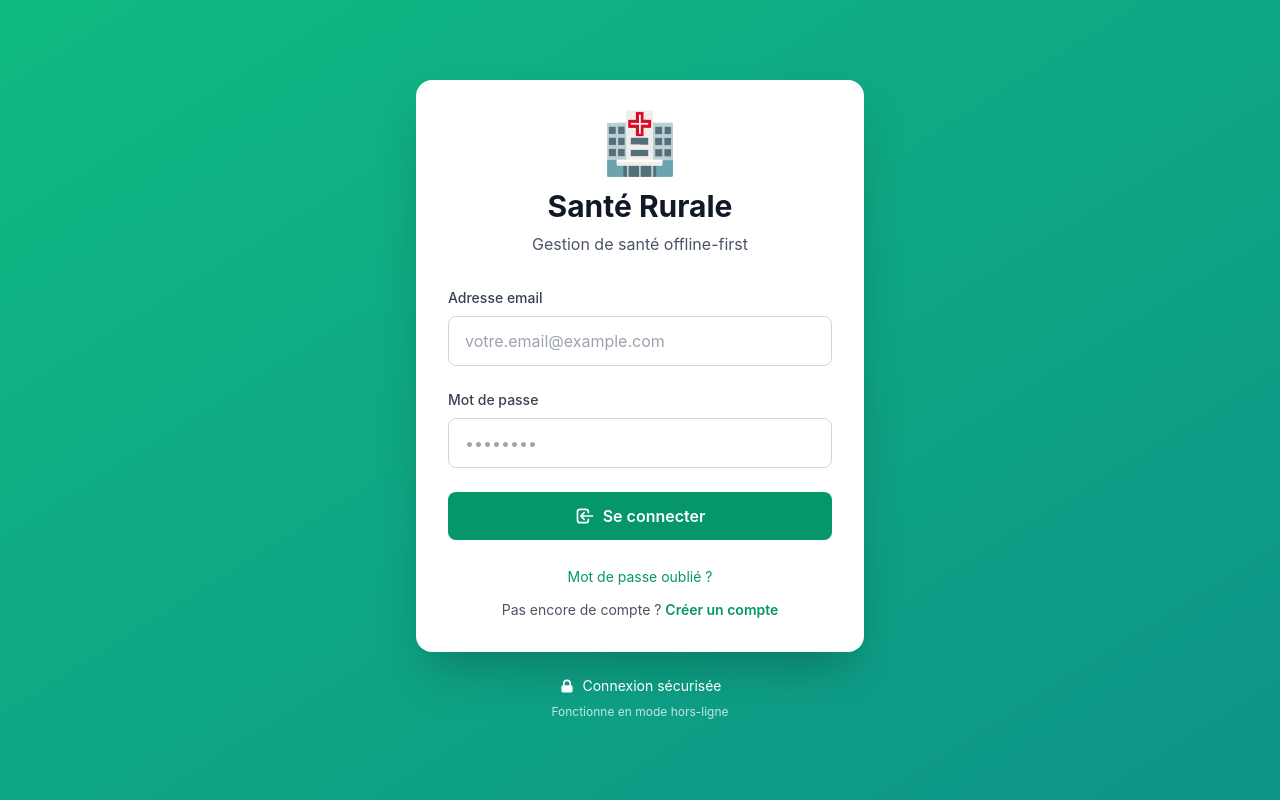
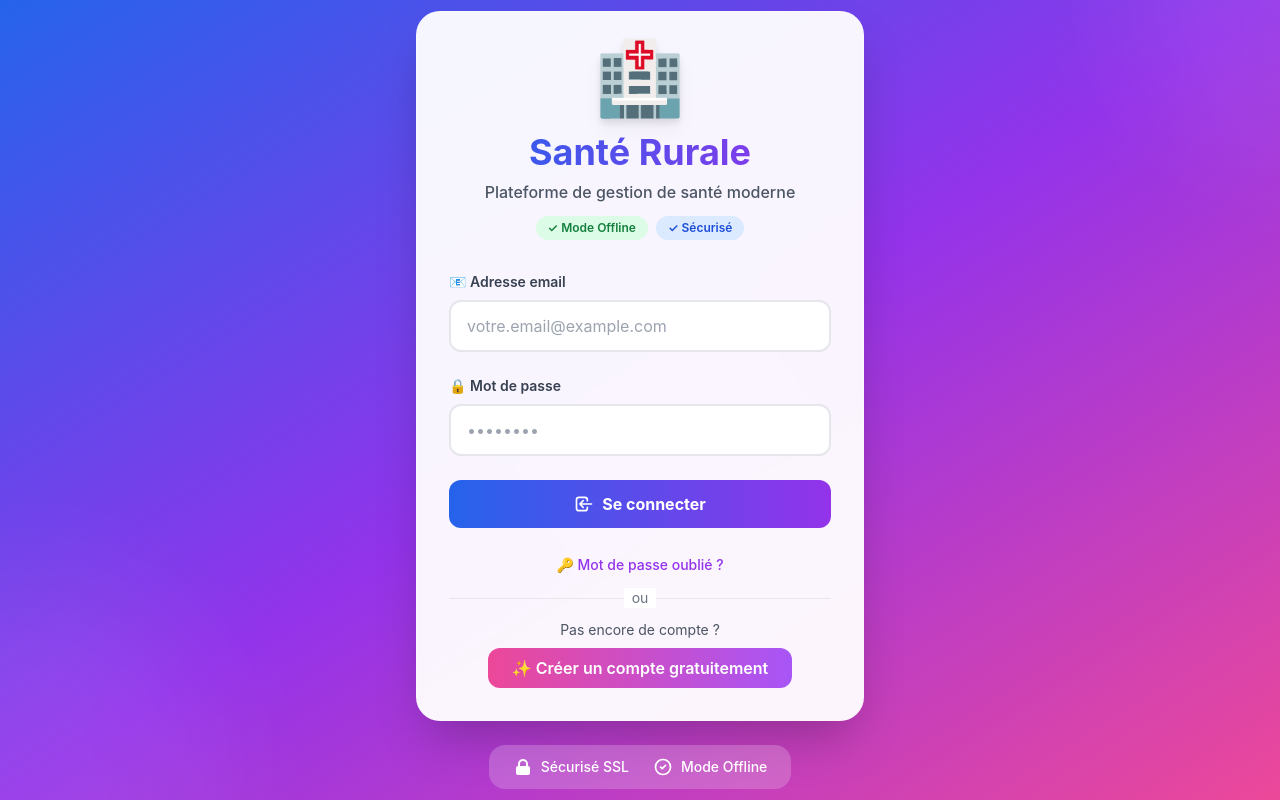
Before and after one commit to ddabo7/SanteRurale, a React (Vite) app in the folder pwa/: page /login in a window 1280 px wide. Built offline with nearby package versions, Linux system fonts and the light colour scheme.

Commit message:
Relook de l'app

```diff
--- a/pwa/src/components/Layout.tsx
+++ b/pwa/src/components/Layout.tsx
@@ -15,47 +15,59 @@ export const Layout = ({ children }: LayoutProps) => {
   const isActive = (path: string) => location.pathname === path
 
   return (
-    <div className="min-h-screen bg-gray-50">
-      {/* Header */}
-      <header className="bg-emerald-600 text-white shadow-lg">
+    <div className="min-h-screen bg-gradient-to-br from-gray-50 via-blue-50 to-purple-50">
+      {/* Header avec gradient moderne */}
+      <header className="bg-gradient-to-r from-blue-600 via-purple-600 to-pink-500 text-white shadow-2xl sticky top-0 z-50 backdrop-blur-lg">
         <div className="max-w-7xl mx-auto px-4 sm:px-6 lg:px-8">
           <div className="flex items-center justify-between h-16">
             <div className="flex items-center">
-              <Link to="/" className="flex items-center">
-                <span className="text-2xl font-bold">🏥 Santé Rurale</span>
+              <Link to="/" className="flex items-center group">
+                <span className="text-2xl font-bold flex items-center gap-2 transition-transform group-hover:scale-105">
+                  <span className="text-3xl">🏥</span>
+                  <span className="bg-white/20 backdrop-blur-sm px-3 py-1 rounded-lg">Santé Rurale</span>
+                </span>
               </Link>
 
               {isAuthenticated && (
-                <nav className="ml-10 flex space-x-4">
+                <nav className="ml-10 flex space-x-2">
                   <Link
                     to="/patients"
-                    className={`px-3 py-2 rounded-md text-sm font-medium transition-colors ${
+                    className={`px-4 py-2 rounded-xl text-sm font-semibold transition-all transform hover:scale-105 ${
                       isActive('/patients')
-                        ? 'bg-emerald-700'
-                        : 'hover:bg-emerald-500'
+                        ? 'bg-white/30 backdrop-blur-md shadow-lg'
+                        : 'hover:bg-white/20 backdrop-blur-sm'
                     }`}
                   >
-                    👥 Patients
+                    <span className="flex items-center gap-2">
+                      <span className="text-lg">👥</span>
+                      Patients
+                    </span>
                   </Link>
                   <Link
                     to="/consultations"
-                    className={`px-3 py-2 rounded-md text-sm font-medium transition-colors ${
+                    className={`px-4 py-2 rounded-xl text-sm font-semibold transition-all transform hover:scale-105 ${
                       isActive('/consultations')
-                        ? 'bg-emerald-700'
-                        : 'hover:bg-emerald-500'
+                        ? 'bg-white/30 backdrop-blur-md shadow-lg'
+                        : 'hover:bg-white/20 backdrop-blur-sm'
                     }`}
                   >
-                    🩺 Consultations
+                    <span className="flex items-center gap-2">
+                      <span className="text-lg">🩺</span>
+                      Consultations
+                    </span>
                   </Link>
                   <Link
                     to="/rapports"
-                    className={`px-3 py-2 rounded-md text-sm font-medium transition-colors ${
+                    className={`px-4 py-2 rounded-xl text-sm font-semibold transition-all transform hover:scale-105 ${
                       isActive('/rapports')
-                        ? 'bg-emerald-700'
-                        : 'hover:bg-emerald-500'
+                        ? 'bg-white/30 backdrop-blur-md shadow-lg'
+                        : 'hover:bg-white/20 backdrop-blur-sm'
                     }`}
                   >
-                    📊 Rapports
+                    <span className="flex items-center gap-2">
+                      <span className="text-lg">📊</span>
+                      Rapports
+                    </span>
                   </Link>
                 </nav>
               )}
@@ -66,22 +78,32 @@ export const Layout = ({ children }: LayoutProps) => {
         </div>
       </header>
 
-      {/* Main content */}
+      {/* Main content avec padding et background amélioré */}
       <main className="max-w-7xl mx-auto px-4 sm:px-6 lg:px-8 py-8">
-        {children}
+        <div className="animate-fadeIn">
+          {children}
+        </div>
       </main>
 
-      {/* Footer */}
-      <footer className="bg-white border-t border-gray-200 mt-auto">
-        <div className="max-w-7xl mx-auto px-4 sm:px-6 lg:px-8 py-4">
-          <div className="flex justify-between items-center text-sm text-gray-500">
-            <p>© 2025 Santé Rurale</p>
-            <div className="flex space-x-4">
-              <span className="flex items-center">
-                <span className={`inline-block w-2 h-2 rounded-full mr-2 ${
-                  navigator.onLine ? 'bg-green-500' : 'bg-red-500'
+      {/* Footer moderne avec gradient */}
+      <footer className="bg-gradient-to-r from-gray-50 to-gray-100 border-t border-gray-200 mt-auto backdrop-blur-lg">
+        <div className="max-w-7xl mx-auto px-4 sm:px-6 lg:px-8 py-6">
+          <div className="flex justify-between items-center">
+            <div className="flex items-center gap-2">
+              <span className="text-2xl">🏥</span>
+              <div>
+                <p className="text-sm font-semibold text-gray-700">© 2025 Santé Rurale</p>
+                <p className="text-xs text-gray-500">Plateforme de gestion de santé</p>
+              </div>
+            </div>
+            <div className="flex items-center gap-4">
+              <span className="flex items-center gap-2 px-4 py-2 bg-white rounded-full shadow-sm border border-gray-200">
+                <span className={`inline-block w-2 h-2 rounded-full animate-pulse ${
+                  navigator.onLine ? 'bg-green-500' : 'bg-orange-500'
                 }`}></span>
-                {navigator.onLine ? 'En ligne' : 'Hors-ligne'}
+                <span className="text-sm font-medium text-gray-700">
+                  {navigator.onLine ? '✓ En ligne' : '⚠ Hors-ligne'}
+                </span>
               </span>
             </div>
           </div>
--- a/pwa/src/pages/LoginPage.tsx
+++ b/pwa/src/pages/LoginPage.tsx
@@ -29,18 +29,36 @@ export const LoginPage = () => {
   }
 
   return (
-    <div className="min-h-screen flex items-center justify-center bg-gradient-to-br from-emerald-500 to-teal-600 px-4">
-      <div className="max-w-md w-full">
-        <div className="bg-white rounded-2xl shadow-2xl p-8">
-          {/* Logo */}
+    <div className="min-h-screen flex items-center justify-center bg-gradient-to-br from-blue-600 via-purple-600 to-pink-500 px-4 relative overflow-hidden">
+      {/* Animated background shapes */}
+      <div className="absolute inset-0 overflow-hidden">
+        <div className="absolute -top-40 -right-40 w-80 h-80 bg-white/10 rounded-full blur-3xl animate-pulse"></div>
+        <div className="absolute -bottom-40 -left-40 w-96 h-96 bg-white/10 rounded-full blur-3xl animate-pulse delay-1000"></div>
+        <div className="absolute top-1/2 left-1/2 transform -translate-x-1/2 -translate-y-1/2 w-64 h-64 bg-white/5 rounded-full blur-2xl"></div>
+      </div>
+
+      <div className="max-w-md w-full relative z-10">
+        {/* Card avec backdrop blur */}
+        <div className="bg-white/95 backdrop-blur-lg rounded-3xl shadow-2xl p-8 border border-white/20">
+          {/* Logo avec animation */}
           <div className="text-center mb-8">
-            <div className="text-6xl mb-4">🏥</div>
-            <h1 className="text-3xl font-bold text-gray-900">
+            <div className="inline-block animate-bounce">
+              <div className="text-7xl mb-4 filter drop-shadow-lg">🏥</div>
+            </div>
+            <h1 className="text-4xl font-bold bg-gradient-to-r from-blue-600 to-purple-600 bg-clip-text text-transparent">
               Santé Rurale
             </h1>
-            <p className="text-gray-600 mt-2">
-              Gestion de santé offline-first
+            <p className="text-gray-600 mt-2 font-medium">
+              Plateforme de gestion de santé moderne
             </p>
+            <div className="flex items-center justify-center gap-2 mt-3">
+              <span className="px-3 py-1 bg-green-100 text-green-700 rounded-full text-xs font-semibold">
+                ✓ Mode Offline
+              </span>
+              <span className="px-3 py-1 bg-blue-100 text-blue-700 rounded-full text-xs font-semibold">
+                ✓ Sécurisé
+              </span>
+            </div>
           </div>
 
           {/* Form */}
@@ -58,8 +76,8 @@ export const LoginPage = () => {
             )}
 
             <div>
-              <label htmlFor="email" className="block text-sm font-medium text-gray-700 mb-2">
-                Adresse email
+              <label htmlFor="email" className="block text-sm font-semibold text-gray-700 mb-2">
+                📧 Adresse email
               </label>
               <input
                 id="email"
@@ -68,14 +86,14 @@ export const LoginPage = () => {
                 onChange={(e) => setEmail(e.target.value)}
                 required
                 autoComplete="email"
-                className="w-full px-4 py-3 border border-gray-300 rounded-lg focus:ring-2 focus:ring-emerald-500 focus:border-emerald-500 outline-none transition"
+                className="w-full px-4 py-3 border-2 border-gray-200 rounded-xl focus:ring-2 focus:ring-purple-500 focus:border-purple-500 outline-none transition-all hover:border-purple-300"
                 placeholder="votre.email@example.com"
               />
             </div>
 
             <div>
-              <label htmlFor="password" className="block text-sm font-medium text-gray-700 mb-2">
-                Mot de passe
+              <label htmlFor="password" className="block text-sm font-semibold text-gray-700 mb-2">
+                🔒 Mot de passe
               </label>
               <input
                 id="password"
@@ -84,7 +102,7 @@ export const LoginPage = () => {
                 onChange={(e) => setPassword(e.target.value)}
                 required
                 autoComplete="current-password"
-                className="w-full px-4 py-3 border border-gray-300 rounded-lg focus:ring-2 focus:ring-emerald-500 focus:border-emerald-500 outline-none transition"
+                className="w-full px-4 py-3 border-2 border-gray-200 rounded-xl focus:ring-2 focus:ring-purple-500 focus:border-purple-500 outline-none transition-all hover:border-purple-300"
                 placeholder="••••••••"
               />
             </div>
@@ -92,7 +110,7 @@ export const LoginPage = () => {
             <button
               type="submit"
               disabled={isLoading}
-              className="w-full bg-emerald-600 hover:bg-emerald-700 disabled:bg-emerald-400 text-white font-semibold py-3 px-4 rounded-lg transition-colors flex items-center justify-center"
+              className="w-full bg-gradient-to-r from-blue-600 to-purple-600 hover:from-blue-700 hover:to-purple-700 disabled:from-gray-400 disabled:to-gray-500 text-white font-bold py-3 px-4 rounded-xl transition-all transform hover:scale-105 hover:shadow-xl flex items-center justify-center"
             >
               {isLoading ? (
                 <>
@@ -115,31 +133,47 @@ export const LoginPage = () => {
 
           <div className="mt-6 space-y-3">
             <div className="text-center">
-              <Link to="/forgot-password" className="text-sm text-emerald-600 hover:text-emerald-700 transition-colors">
-                Mot de passe oublié ?
+              <Link to="/forgot-password" className="text-sm text-purple-600 hover:text-purple-700 transition-colors font-medium">
+                🔑 Mot de passe oublié ?
               </Link>
+            </div>
+
+            <div className="relative my-6">
+              <div className="absolute inset-0 flex items-center">
+                <div className="w-full border-t border-gray-200"></div>
+              </div>
+              <div className="relative flex justify-center text-sm">
+                <span className="px-2 bg-white text-gray-500">ou</span>
+              </div>
             </div>
 
             <div className="text-center">
               <p className="text-sm text-gray-600">
-                Pas encore de compte ?{' '}
-                <Link to="/signup" className="text-emerald-600 hover:text-emerald-700 font-semibold transition-colors">
-                  Créer un compte
-                </Link>
+                Pas encore de compte ?
               </p>
+              <Link to="/signup" className="mt-2 inline-block px-6 py-2 bg-gradient-to-r from-pink-500 to-purple-500 hover:from-pink-600 hover:to-purple-600 text-white font-semibold rounded-xl transition-all transform hover:scale-105">
+                ✨ Créer un compte gratuitement
+              </Link>
             </div>
           </div>
         </div>
 
-        {/* Info sécurité */}
-        <div className="mt-6 text-center text-white text-sm">
-          <div className="flex items-center justify-center space-x-2">
-            <svg className="w-4 h-4" fill="currentColor" viewBox="0 0 20 20">
-              <path fillRule="evenodd" d="M5 9V7a5 5 0 0110 0v2a2 2 0 012 2v5a2 2 0 01-2 2H5a2 2 0 01-2-2v-5a2 2 0 012-2zm8-2v2H7V7a3 3 0 016 0z" clipRule="evenodd" />
-            </svg>
-            <span>Connexion sécurisée</span>
+        {/* Info sécurité avec design amélioré */}
+        <div className="mt-6 text-center">
+          <div className="inline-flex items-center gap-6 bg-white/20 backdrop-blur-md rounded-2xl px-6 py-3 text-white">
+            <div className="flex items-center gap-2">
+              <svg className="w-5 h-5" fill="currentColor" viewBox="0 0 20 20">
+                <path fillRule="evenodd" d="M5 9V7a5 5 0 0110 0v2a2 2 0 012 2v5a2 2 0 01-2 2H5a2 2 0 01-2-2v-5a2 2 0 012-2zm8-2v2H7V7a3 3 0 016 0z" clipRule="evenodd" />
+              </svg>
+              <span className="text-sm font-medium">Sécurisé SSL</span>
+            </div>
+            <div className="flex items-center gap-2">
+              <svg className="w-5 h-5" fill="none" stroke="currentColor" viewBox="0 0 24 24">
+                <path strokeLinecap="round" strokeLinejoin="round" strokeWidth={2} d="M9 12l2 2 4-4m6 2a9 9 0 11-18 0 9 9 0 0118 0z" />
+              </svg>
+              <span className="text-sm font-medium">Mode Offline</span>
+            </div>
           </div>
-          <p className="text-xs opacity-75 mt-2">Fonctionne en mode hors-ligne</p>
         </div>
       </div>
     </div>
```
Also changed, not shown: pwa/src/components/SyncIndicator.tsx (+37 -19 lines), pwa/src/index.css (+110 -0 lines).
